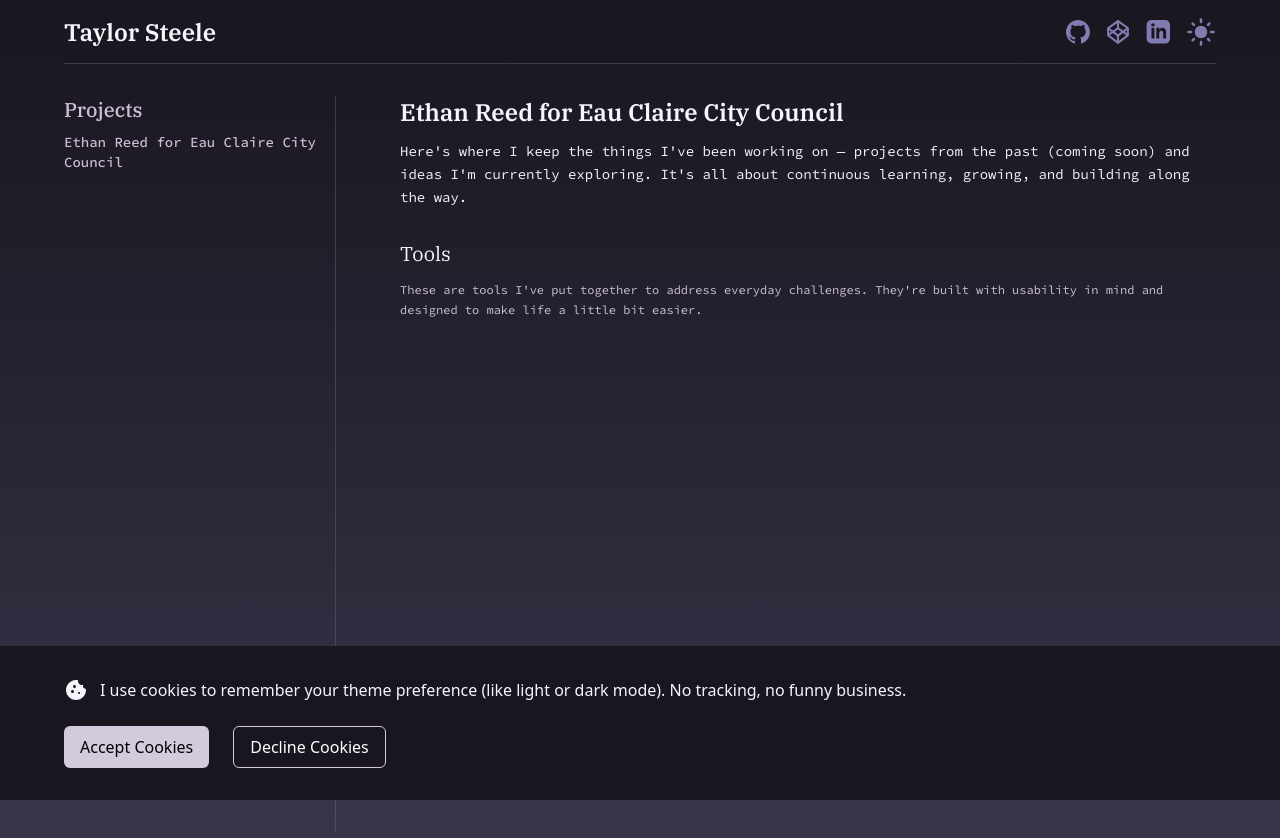
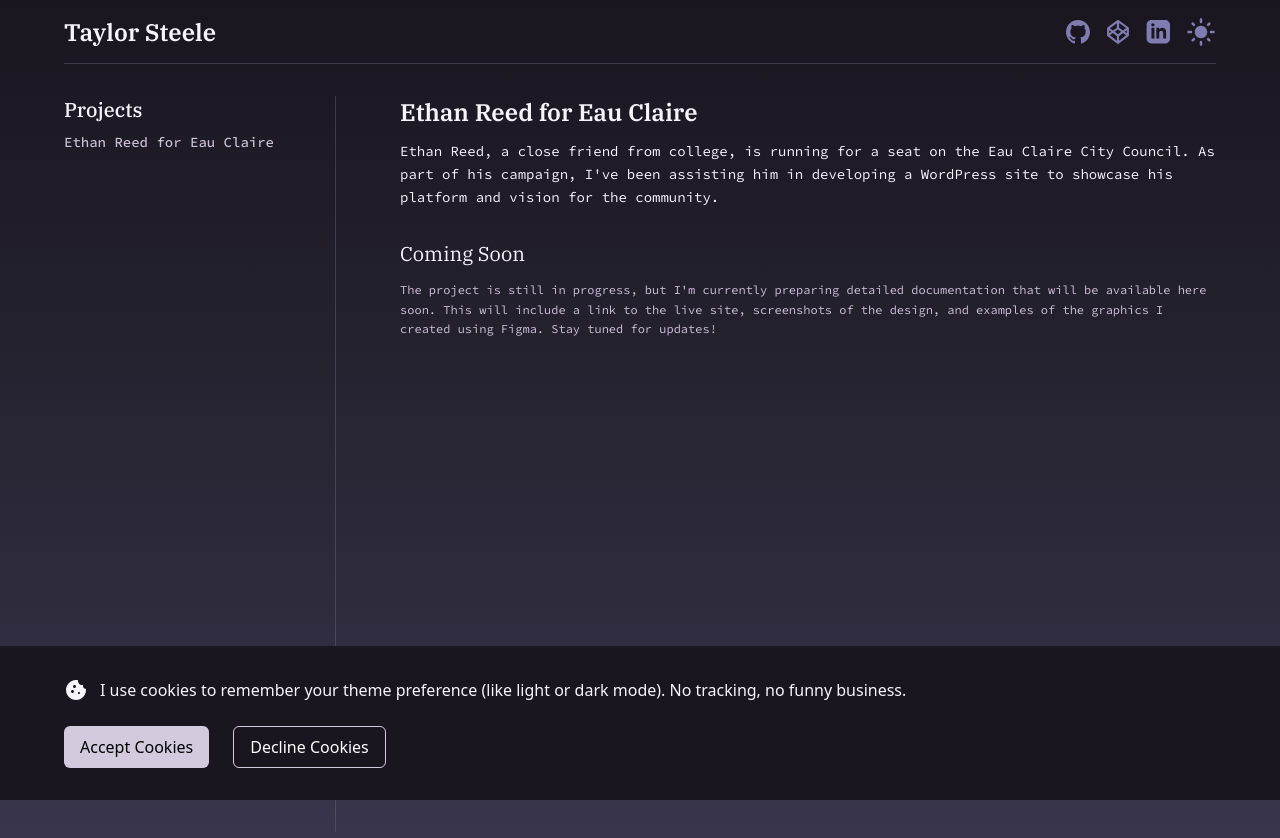
Before and after one commit to MashedTaytors/Steele-site, a Next.js app: page /projects/ethan-reed-campaign in a window 1280 px wide. Shown: the top 838 px of the page. Built offline with nearby package versions, Linux system fonts and the light colour scheme; no server answers.

Commit message:
update projects nav style and copy for Ethan Reed for Eau Claire

```diff
--- a/src/app/projects/ethan-reed-campaign/page.tsx
+++ b/src/app/projects/ethan-reed-campaign/page.tsx
@@ -2,7 +2,7 @@ import React from "react";
 import type { Metadata } from "next";
 
 export const metadata: Metadata = {
-  title: "Ethan Reed for Eau Claire City Council | Taylor Steele",
+  title: "Ethan Reed for Eau Claire | Taylor Steele",
   description: "Generated by create next app",
 };
 
@@ -14,17 +14,17 @@ export default function Projects() {
           >
             {/* What's cookin' & intro */}
             <div className="flex flex-col gap-3">
-              <h1 className="text-2xl font-ibmPlexSerif text-primaryText font-semibold">Ethan Reed for Eau Claire City Council</h1>
+              <h1 className="text-2xl font-ibmPlexSerif text-primaryText font-semibold">Ethan Reed for Eau Claire</h1>
               <p className="text-sm leading-relaxed text-primaryText">
-              Here&apos;s where I keep the things I&apos;ve been working on — projects from the past (coming soon) and ideas I&apos;m currently exploring. It&apos;s all about continuous learning, growing, and building along the way.
+              Ethan Reed, a close friend from college, is running for a seat on the Eau Claire City Council. As part of his campaign, I&apos;ve been assisting him in developing a WordPress site to showcase his platform and vision for the community.
               </p>
             </div>
 
             {/* Tools */}
             <div className="flex flex-col gap-3">
-              <h2 className="font-ibmPlexSerif text-xl text-primaryText">Tools</h2>
+              <h2 className="font-ibmPlexSerif text-xl text-primaryText">Coming Soon</h2>
               <p className="text-xs leading-relaxed text-secondaryText">
-              These are tools I&apos;ve put together to address everyday challenges. They&apos;re built with usability in mind and designed to make life a little bit easier.
+              The project is still in progress, but I&apos;m currently preparing detailed documentation that will be available here soon. This will include a link to the live site, screenshots of the design, and examples of the graphics I created using Figma. Stay tuned for updates!
               </p>
             </div>
 
--- a/src/components/cookie-consent.tsx
+++ b/src/components/cookie-consent.tsx
@@ -24,7 +24,7 @@ export default function CookieConsent() {
     showPopup && !consent.preferences && (
       <div className="fixed flex justify-center bottom-0 left-0 right-0 bg-background text-foreground py-8">
         <div className="flex flex-row flex-wrap w-content justify-between gap-6">
-          <div className="flex items-center flex-row gap-3 ">
+          <div className="flex items-center flex-row gap-3">
             <CookieIcon />
             <p>I use cookies to remember your theme preference (like light or dark mode). No tracking, no funny business.</p>
           </div>
--- a/src/components/projects-sidebar.tsx
+++ b/src/components/projects-sidebar.tsx
@@ -8,9 +8,9 @@ const links = [
     {
         name: 'Projects',
         href: '/projects/'
-    }
-    , {
-        name: 'Ethan Reed for Eau Claire City Council',
+    },
+    {
+        name: 'Ethan Reed for Eau Claire',
         href: '/projects/ethan-reed-campaign'
     },
 ];
@@ -21,15 +21,20 @@ export default function ProjectsSidebar(): JSX.Element {
     return (
         <div className="flex flex-col w-full border-gray-500 border-opacity-40 gap-2 h-32 border-b md:w-1/4 md:min-h-[calc(100vh-4rem)] md:border-r md:border-b-0">
             {links.map((link) => {
+                const isActive = pathname.startsWith(link.href);
+
                 return (
                     <Link
                         key={link.name}
                         href={link.href}
                         className={clsx(
-                            'flex grow items-start text-secondaryText justify-start gap-2 rounded-md text-sm font-medium hover:text-buttonText md:flex-none ',
+                            'flex grow items-start justify-start gap-2 rounded-md text-sm font-medium hover:text-buttonText md:flex-none',
                             {
-                                'text-secondaryText font-sourceCodePro': pathname === link.href, // styling for active link
+                                // Ensure "Projects" has ibmPlexSerif always
                                 'text-xl text-primaryText font-bold font-ibmPlexSerif': link.name === 'Projects',
+                                // Other links use sourceCodePro with active state handled
+                                'text-secondaryText font-sourceCodePro': link.name !== 'Projects' && !isActive,
+                                'text-secondaryText font-sourceCodePro font-bold': link.name !== 'Projects' && isActive,
                             },
                         )}
                     >
```
